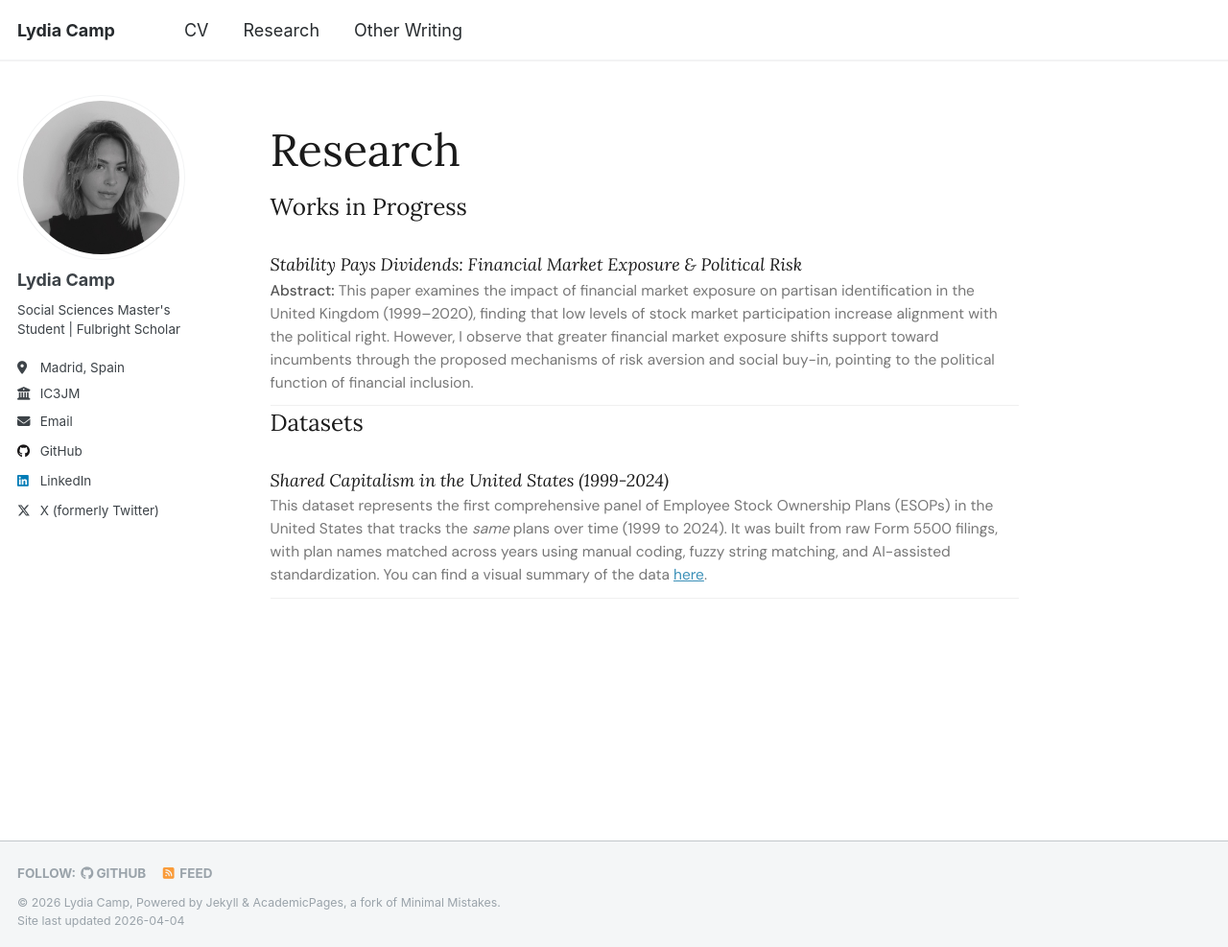
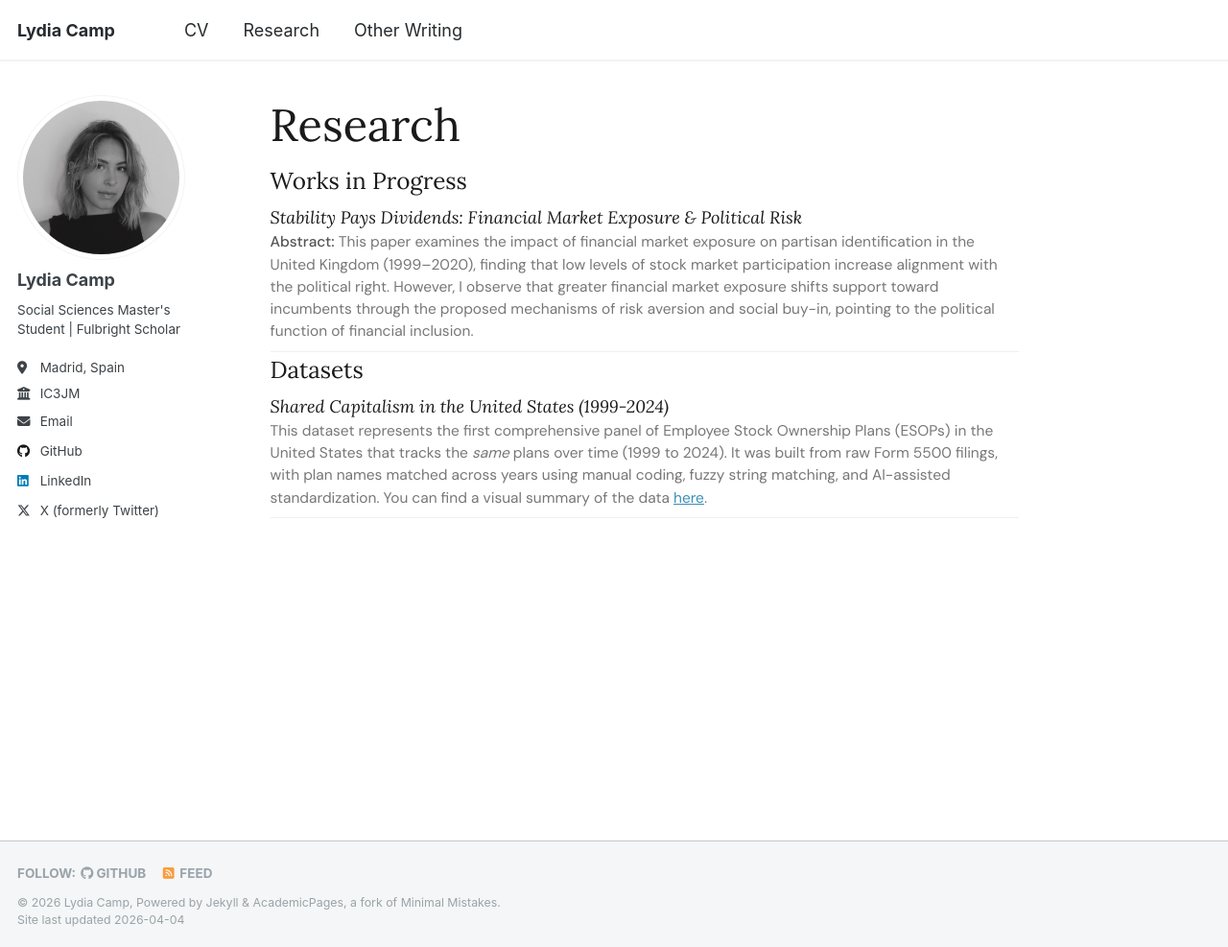
Before and after one commit to lydiagcamp/lydiagcamp.github.io, a Jekyll site: the page built from _pages/publications.html, in a window 1280 px wide and 987 px high. Shown: the whole window at 96% size. Built offline with Jekyll 4.4.1, drawn with Linux system fonts in a browser that asks for light colours.

Commit message:
new pwace

```diff
--- a/_pages/publications.html
+++ b/_pages/publications.html
@@ -15,21 +15,45 @@ author_profile: true
 <link href="https://fonts.googleapis.com/css2?family=Lora:ital,wght@0,400;0,500;1,400&family=DM+Sans:wght@300;400;500&display=swap" rel="stylesheet">
 
 <style>
-  .research-archive { font-family: 'DM Sans', sans-serif; max-width: 780px; }
+  .archive {
+    margin-top: 0 !important;
+    padding-top: 0 !important;
+  }
 
-  /* Title area */
-  .research-hero { padding: 1.6rem 0 0.8rem; margin-bottom: 0rem; }
-  .research-hero h1 { font-family: 'Lora', serif; font-size: 2.6rem; font-weight: 400; color: #1a1a1a; margin: 0; line-height: 1.2; }
+  .research-archive {
+    font-family: 'DM Sans', sans-serif;
+    max-width: 780px;
+  }
 
-  /* Sections */
-  .research-section { margin-bottom: 0rem; }
+  .research-archive section {
+    margin: 0 !important;
+    padding: 0 !important;
+  }
+
+  .research-hero {
+    padding: 0.25rem 0 0.2rem;
+    margin: 0 0 0.4rem 0;
+  }
+
+  .research-hero h1 {
+    font-family: 'Lora', serif;
+    font-size: 2.6rem;
+    font-weight: 400;
+    color: #1a1a1a;
+    margin: 0 0 0.35rem !important;
+    line-height: 1.15;
+  }
+
+  .research-section {
+    margin: 0 0 0.75rem 0 !important;
+  }
 
   .research-section-header {
     display: flex;
     align-items: baseline;
     justify-content: space-between;
-    margin-bottom: 0.6rem;
-    padding-bottom: 0.3rem;
+    margin: 0.25rem 0 0.2rem 0 !important;
+    padding: 0 !important;
   }
 
   .research-section-label {
@@ -37,46 +61,64 @@ author_profile: true
     font-size: 1.35rem;
     font-weight: 400;
     color: #1a1a1a;
+    margin: 0;
+    line-height: 1.2;
   }
 
-  /* Research entries */
   .research-item {
-    padding: 0.65rem 0;
+    padding: 0.45rem 0;
     border-bottom: 1px solid #f0f0f0;
   }
 
-  .research-item:first-child { border-top: 1px solid #f0f0f0; }
+  .research-item:first-child {
+    border-top: 1px solid #f0f0f0;
+  }
+
+  .research-item p {
+    margin: 0.15rem 0;
+  }
 
   .research-title {
     font-family: 'Lora', serif;
     font-size: 1rem;
     font-weight: 400;
     color: #1a1a1a;
-    margin: 0 0 0.15rem;
-    line-height: 1.4;
+    margin: 0 0 0.1rem !important;
+    line-height: 1.35;
     font-style: italic;
   }
 
-  .research-title a { color: inherit; text-decoration: none; }
-  .research-title a:hover { text-decoration: underline; text-underline-offset: 3px; }
+  .research-title a {
+    color: inherit;
+    text-decoration: none;
+  }
+
+  .research-title a:hover {
+    text-decoration: underline;
+    text-underline-offset: 3px;
+  }
 
   .research-abstract {
     font-size: 0.86rem;
     color: #777;
-    margin: 0;
-    line-height: 1.55;
+    margin: 0 !important;
+    line-height: 1.5;
   }
 
-  .research-abstract strong { color: #555; font-weight: 500; }
+  .research-abstract strong {
+    color: #555;
+    font-weight: 500;
+  }
 
-  /* Google Scholar link */
   .google-scholar {
     font-size: 0.85rem;
     color: #777;
-    margin-top: 1rem;
+    margin-top: 0.75rem;
   }
 
-  .google-scholar a { color: #555; }
+  .google-scholar a {
+    color: #555;
+  }
 </style>
 
 <div class="research-archive">
```
